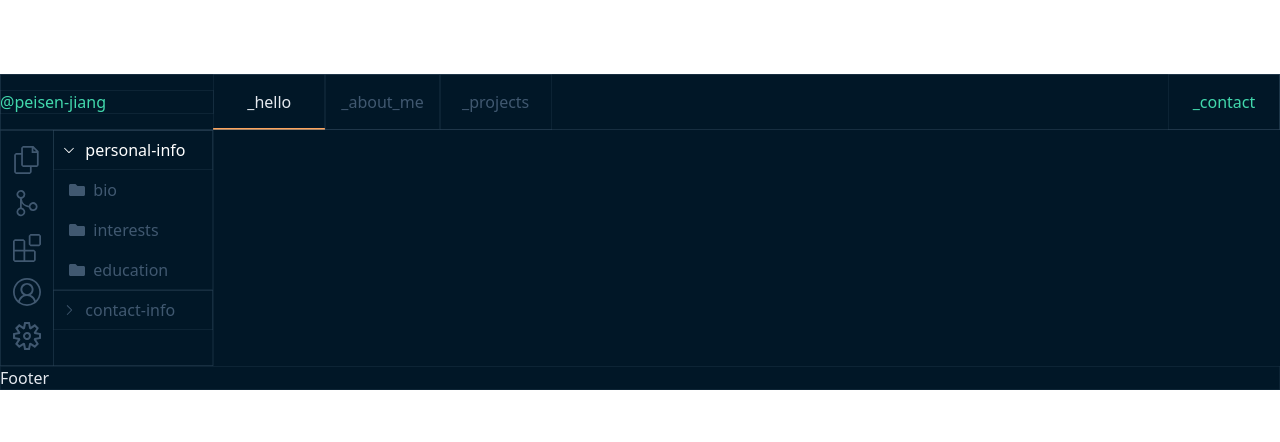
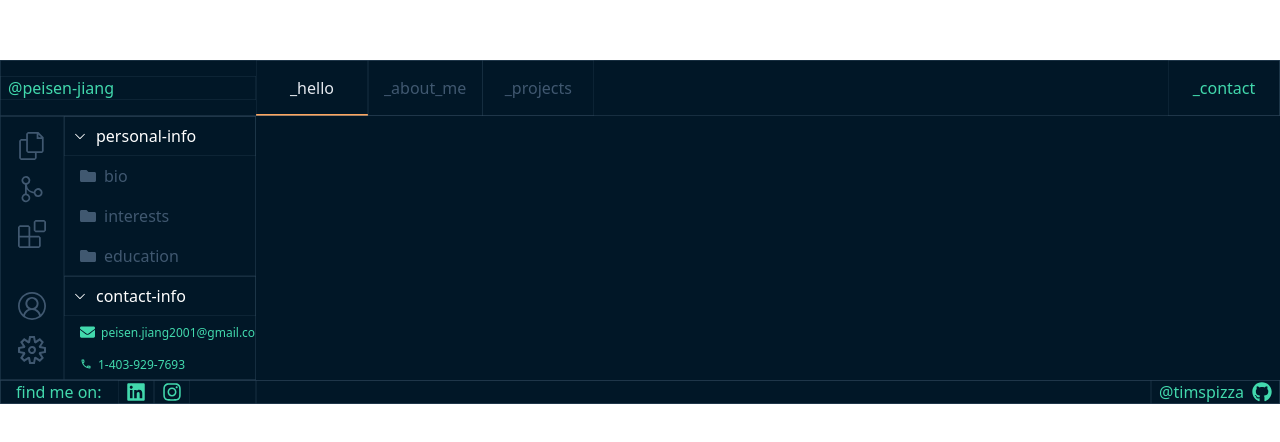
Before and after one commit to TimsPizza/portfolio, a React (Vite) app: page / in a window 1280 px wide. Shown: the part 168-610 px from the top of the page. Built offline with nearby package versions, Linux system fonts and the light colour scheme; a web font is replaced by a local one.

Commit message:
added footer changed layout width added real contact info

```diff
--- a/src/ components/footer/Footer.tsx
+++ b/src/ components/footer/Footer.tsx
@@ -1,9 +1,31 @@
 import React from "react";
+import { FaGithub, FaInstagram, FaLinkedin } from "react-icons/fa";
+import { LiaGithub } from "react-icons/lia";
 
 const Footer = () => {
   return (
-    <div id="footer-container" className="h-full w-full">
-      Footer
+    <div
+      id="footer-container"
+      className="bordered item-center flex h-full w-full flex-row"
+    >
+      <div className="bordered flex w-1/5 items-center justify-center">
+        <div className="flex h-full w-full flex-row items-center text-code-variable">
+          <span className="ml-2 mr-2 px-2">find me on:</span>
+          <span className="bordered flex h-full items-center justify-center px-2">
+            <FaLinkedin className="h-5 w-5 cursor-pointer transition-colors duration-100 hover:text-white" />
+          </span>
+          <span className="bordered flex h-full items-center justify-center px-2">
+            <FaInstagram className="h-5 w-5 cursor-pointer transition-colors duration-100 hover:text-white" />
+          </span>
+        </div>
+      </div>
+      <div className="bordered flex-1"></div>
+      <div className="bordered">
+        <div className="flex h-full cursor-pointer items-center justify-center px-2 text-code-variable transition-colors duration-100 hover:text-white">
+          <span className="mr-2">@timspizza</span>
+          <FaGithub className="h-5 w-5 cursor-pointer" />
+        </div>
+      </div>
     </div>
   );
 };
--- a/src/ components/header/Header.tsx
+++ b/src/ components/header/Header.tsx
@@ -6,20 +6,20 @@ const Header = () => {
       id="header-container"
       className="bordered flex h-full w-full flex-row items-center"
     >
-      <div className="bordered flex h-full w-1/6 items-center justify-start">
-        <span className="text-code-variable">@peisen-jiang</span>
+      <div className="bordered flex h-full w-1/5 items-center justify-start">
+        <span className="ml-2 text-code-variable">@peisen-jiang</span>
       </div>
-      <div className="text-text-gray relative flex h-full flex-1">
-        <span className="text-text-light hover:text-text-light before:active-underline bordered relative flex min-w-28 cursor-pointer items-center justify-center p-3 transition-colors duration-200">
+      <div className="relative flex h-full flex-1 text-text-gray">
+        <span className="before:active-underline bordered relative flex min-w-28 cursor-pointer items-center justify-center p-3 text-text-light transition-colors duration-200 hover:text-text-light">
           _hello
         </span>
-        <span className="hover:text-text-light bordered relative flex min-w-28 cursor-pointer items-center justify-center p-4 transition-colors duration-200">
+        <span className="bordered relative flex min-w-28 cursor-pointer items-center justify-center p-4 transition-colors duration-200 hover:text-text-light">
           _about_me
         </span>
-        <span className="hover:text-text-light bordered relative flex min-w-28 cursor-pointer items-center justify-center p-4 transition-colors duration-200">
+        <span className="bordered relative flex min-w-28 cursor-pointer items-center justify-center p-4 transition-colors duration-200 hover:text-text-light">
           _projects
         </span>
-        <span className="hover:text-text-light bordered relative flex min-w-28 cursor-pointer items-center justify-center p-4 transition-colors duration-200 ml-auto text-code-variable">
+        <span className="bordered relative ml-auto flex min-w-28 cursor-pointer items-center justify-center p-4 text-code-variable transition-colors duration-200 hover:text-text-light">
           _contact
         </span>
       </div>
--- a/src/ components/sidebar/Sidebar.tsx
+++ b/src/ components/sidebar/Sidebar.tsx
@@ -1,13 +1,13 @@
-import React from "react";
+import { FaEnvelope, FaFolder, FaUniversity } from "react-icons/fa";
+import { MdOutlinePhone } from "react-icons/md";
 import {
+  VscAccount,
+  VscExtensions,
   VscFiles,
   VscGitMerge,
-  VscExtensions,
   VscSettingsGear,
-  VscAccount,
 } from "react-icons/vsc";
 import Collapsable from "./Collapsable";
-import { FaEnvelope, FaFolder, FaGithub, FaUniversity } from "react-icons/fa";
 
 const Sidebar = () => {
   return (
@@ -61,14 +61,19 @@ const Sidebar = () => {
           </Collapsable>
         </div>
         <div className="flex-1">
-          <Collapsable id="contact-info" title="contact-info" bordered>
-            <div className="my-1 ml-2 flex cursor-pointer flex-row items-center px-2">
-              <FaEnvelope className="h-4 w-4 text-code-variable" />
-              <span className="ml-2 text-code-variable">my-email</span>
+          <Collapsable
+            id="contact-info"
+            title="contact-info"
+            bordered
+            default="expanded"
+          >
+            <div className="my-1 -ml-4 flex scale-75 cursor-pointer flex-row items-center px-2 text-code-variable transition-colors duration-100 hover:text-white">
+              <FaEnvelope className="inline-block h-5 w-5 flex-shrink-0" />
+              <span className="ml-2">peisen.jiang2001@gmail.com</span>
             </div>
-            <div className="my-1 ml-2 flex cursor-pointer flex-row items-center px-2">
-              <FaGithub className="h-4 w-4 text-code-variable" />
-              <span className="ml-2 text-code-variable">my-github</span>
+            <div className="my-1 -ml-4 flex scale-75 cursor-pointer flex-row items-center px-2 text-code-variable transition-colors duration-100 hover:text-white">
+              <MdOutlinePhone className="h-4 w-4" />
+              <span className="ml-2">1-403-929-7693</span>
             </div>
           </Collapsable>
         </div>
--- a/src/routes/_layout.tsx
+++ b/src/routes/_layout.tsx
@@ -15,7 +15,7 @@ const Layout = () => {
         <Header />
       </div>
       <div id="middle-wrapper" className="flex w-full flex-1 flex-row">
-        <div id="sidebar-wrapper" className="w-1/6 bordered">
+        <div id="sidebar-wrapper" className="w-1/5 bordered">
           <Sidebar />
         </div>
         <div id="main-content-wrapper" className="w-full flex-1"></div>
```
Also changed, not shown: src/styles/tailwind.output.css.
